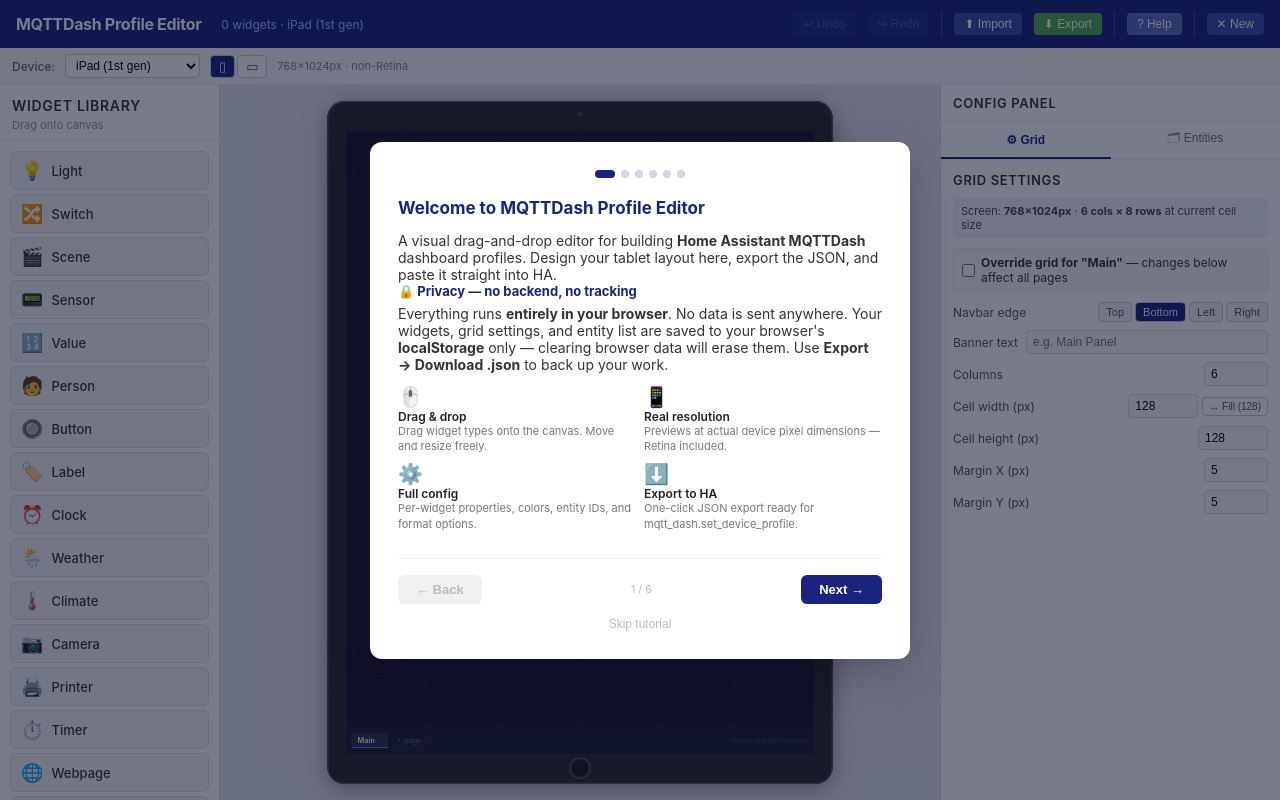
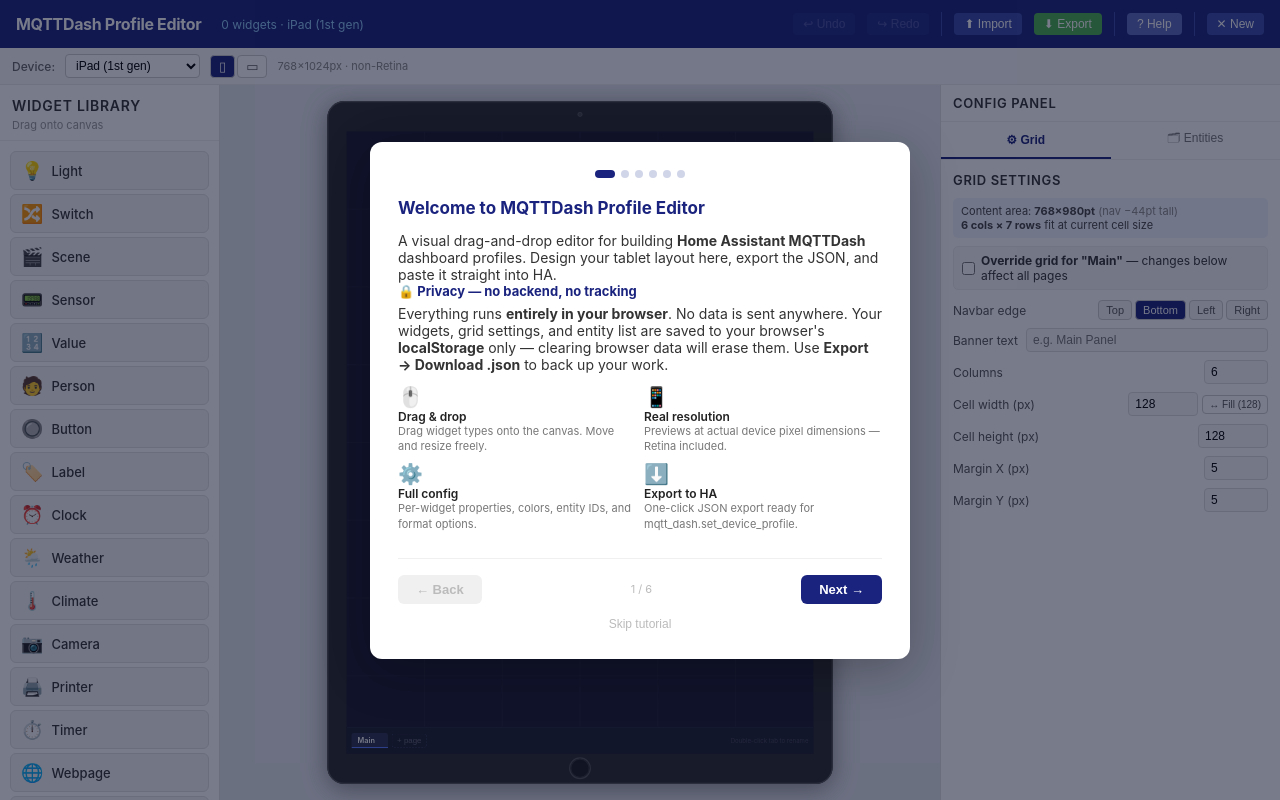
Before and after one commit to 3dg1luk43/ha_mqtt_dash_profile_editor, a React (Vite) app: page / in a window 1280 px wide. Built offline with nearby package versions, Linux system fonts and the light colour scheme.

Commit message:
feat: enhance GridConfigSection to account for navbar dimensions and handle widget overflow

```diff
--- a/src/components/ConfigPanel/GridConfigSection.jsx
+++ b/src/components/ConfigPanel/GridConfigSection.jsx
@@ -1,4 +1,5 @@
 import { useEditorStore, effectiveGrid } from '../../store/editorStore';
+import { NAV_H, NAV_W } from '../Canvas/GridCanvas';
 
 const NAVBAR_EDGES = ['top', 'bottom', 'left', 'right'];
 
@@ -12,9 +13,32 @@
 
   const [pw, ph] = device.points ?? [768, 1024];
   const [screenW, screenH] = orientation === 'landscape' ? [ph, pw] : [pw, ph];
-  const autoW = Math.floor(screenW / displayGrid.columns);
-  const colsFit = Math.floor(screenW / displayGrid.widget_dimensions[0]);
-  const rowsFit = Math.floor(screenH / displayGrid.widget_dimensions[1]);
+
+  // Subtract nav bar from usable content area
+  const navIsVertical = navbar_edge === 'left' || navbar_edge === 'right';
+  const contentW = navIsVertical ? screenW - NAV_W : screenW;
+  const contentH = navIsVertical ? screenH : screenH - NAV_H;
+
+  const autoW = Math.floor(contentW / displayGrid.columns);
+  const autoH = Math.floor(contentH / displayGrid.columns); // square cells
+  const colsFit = Math.floor(contentW / displayGrid.widget_dimensions[0]);
+  const rowsFit = Math.floor(contentH / displayGrid.widget_dimensions[1]);
+
+  // Detect overflow: any widget whose right/bottom edge exceeds content area
+  const activeWidgets = activePage?.widgets ?? [];
+  const cellW = displayGrid.widget_dimensions[0];
+  const cellH = displayGrid.widget_dimensions[1];
+  const overflowX = activeWidgets.some((w) => (w.x + w.w) * cellW > contentW);
+  const overflowY = activeWidgets.some((w) => (w.y + w.h) * cellH > contentH);
+  const hasOverflow = overflowX || overflowY;
+
+  function fitToScreen() {
+    // Compute cell size so all columns fit in contentW, and all used rows fit in contentH
+    const maxRow = activeWidgets.reduce((m, w) => Math.max(m, w.y + w.h), displayGrid.columns);
+    const fitW = Math.floor(contentW / displayGrid.columns);
+    const fitH = Math.floor(contentH / maxRow);
+    patchGrid({ widget_dimensions: [fitW, fitH] });
+  }
 
   function num(val, fallback = 0) {
     const v = parseInt(val, 10);
@@ -40,10 +64,25 @@
       <h3 style={sectionTitle}>Grid Settings</h3>
 
       {/* Screen info */}
-      <div style={{ background: '#f0f4ff', borderRadius: 5, padding: '6px 8px', marginBottom: 10, fontSize: 11, color: '#444' }}>
-        Screen: <strong>{screenW}×{screenH}px</strong>
-        {' · '}<strong>{colsFit} cols × {rowsFit} rows</strong> at current cell size
+      <div style={{ background: '#f0f4ff', borderRadius: 5, padding: '6px 8px', marginBottom: 8, fontSize: 11, color: '#444' }}>
+        Content area: <strong>{contentW}×{contentH}pt</strong>
+        {navbar_edge !== 'none' && <span style={{ color: '#888' }}> (nav {navIsVertical ? `−${NAV_W}pt wide` : `−${NAV_H}pt tall`})</span>}
+        <br />
+        <strong>{colsFit} cols × {rowsFit} rows</strong> fit at current cell size
       </div>
+
+      {/* Overflow warning + auto-fit */}
+      {hasOverflow && (
+        <div style={{ background: '#fff3e0', border: '1px solid #ffb74d', borderRadius: 5, padding: '6px 8px', marginBottom: 8, fontSize: 11, color: '#7a4100' }}>
+          ⚠ Widgets overflow the {overflowX && overflowY ? 'right and bottom edges' : overflowX ? 'right edge' : 'bottom edge'}.
+          <button
+            onClick={fitToScreen}
+            style={{ display: 'block', marginTop: 5, width: '100%', fontSize: 11, padding: '4px 0', border: '1px solid #ffb74d', borderRadius: 4, background: '#ff9800', color: '#fff', cursor: 'pointer', fontWeight: 600 }}
+          >
+            ↔↕ Auto-fit cells to screen
+          </button>
+        </div>
+      )}
 
       {/* Page grid override toggle */}
       <div style={{ background: hasPageOverride ? '#fff8e1' : '#f8f9fa', border: `1px solid ${hasPageOverride ? '#ffe082' : '#eee'}`, borderRadius: 5, padding: '6px 8px', marginBottom: 10 }}>
@@ -113,7 +152,7 @@
           />
           <button
             onClick={() => patchGrid({ widget_dimensions: [autoW, displayGrid.widget_dimensions[1]] })}
-            title={`Set to ${autoW}px to fill screen width`}
+            title={`Set to ${autoW}pt to fill content width`}
             style={{ fontSize: 10, padding: '3px 6px', border: '1px solid #ccc', borderRadius: 4, background: '#fff', cursor: 'pointer', whiteSpace: 'nowrap', color: '#555' }}
           >
             ↔ Fill ({autoW})
```
